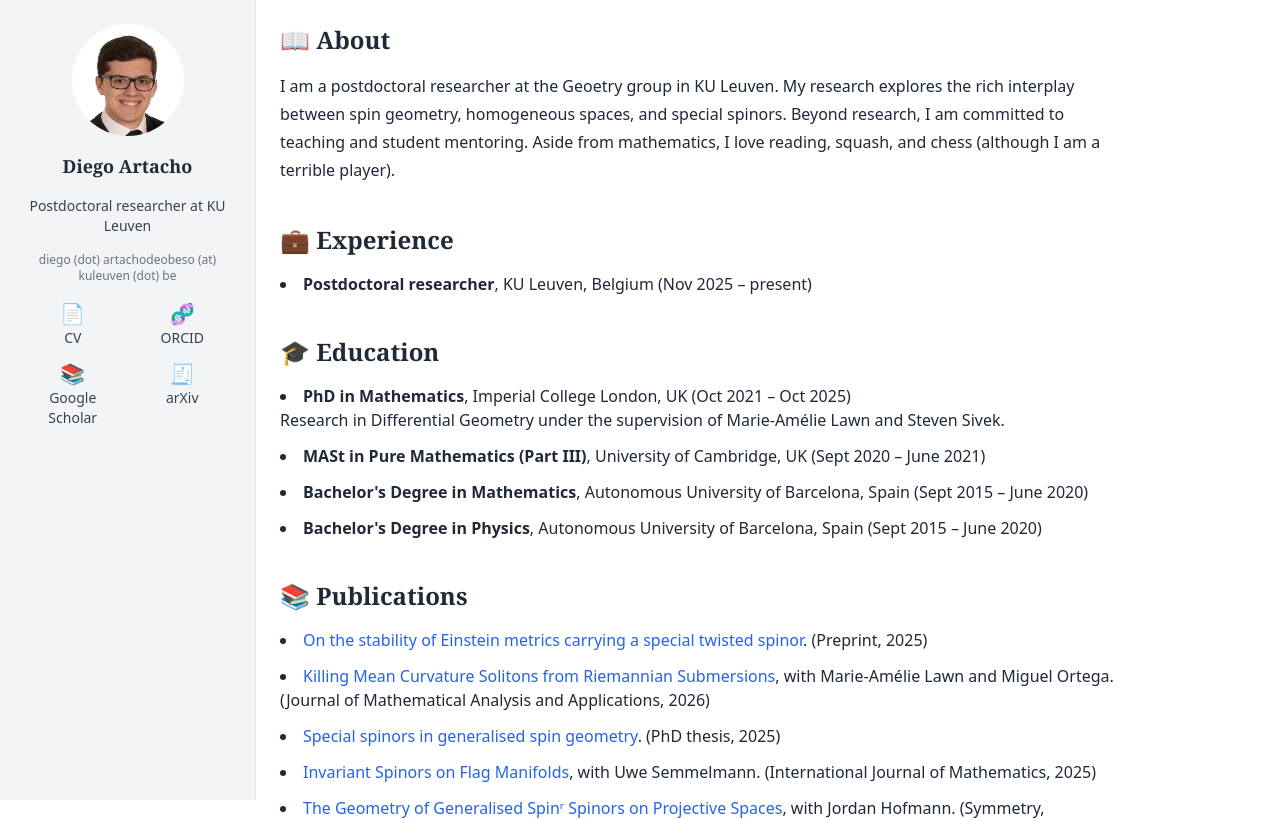
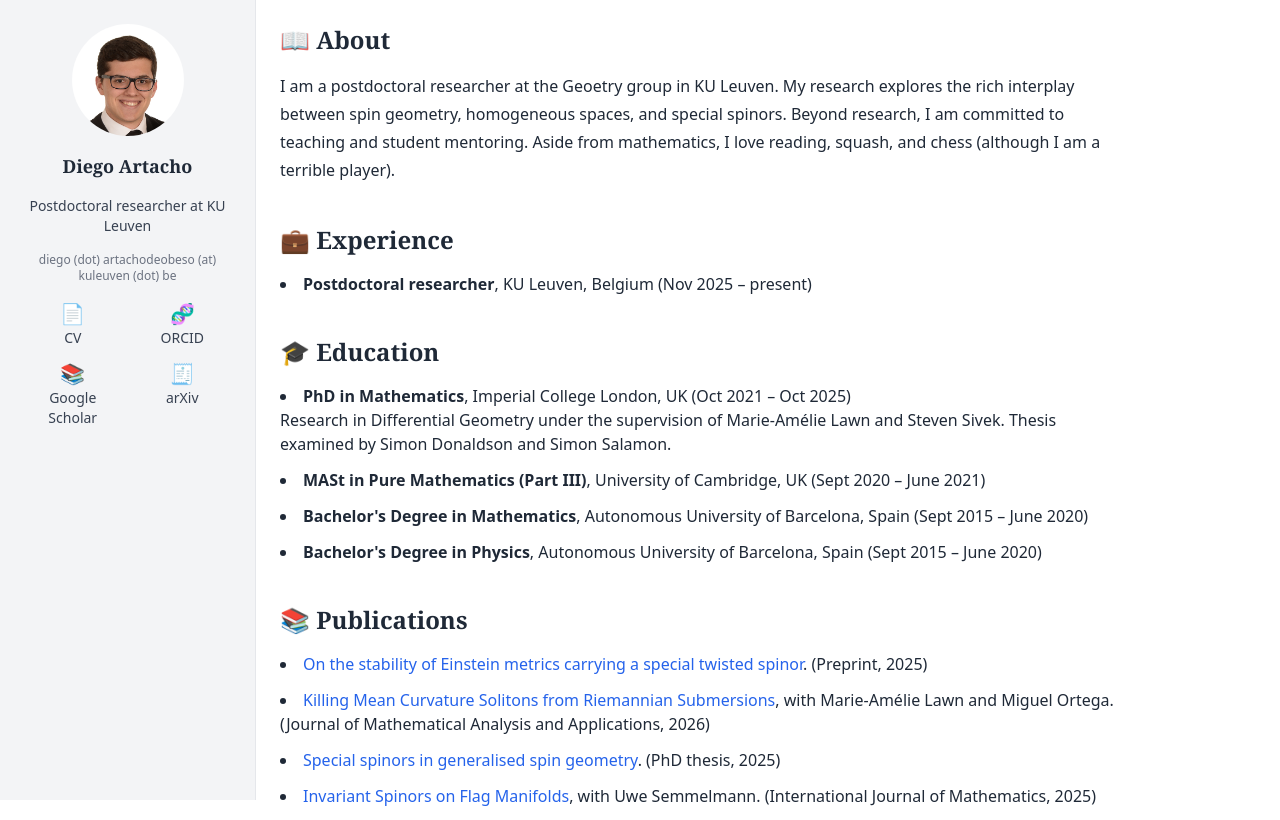
Before and after one commit to diegoartacho/diegoartacho, a Next.js app: page / in a window 1280 px wide. Shown: the top 820 px of the page. Built offline with nearby package versions, Linux system fonts and the light colour scheme.

Commit message:
added thesis examiners

```diff
--- a/app/page.jsx
+++ b/app/page.jsx
@@ -25,6 +25,7 @@ export default function Home() {
       <strong>PhD in Mathematics</strong>, Imperial College London, UK (Oct 2021 – Oct 2025)
       <br />
       Research in Differential Geometry under the supervision of Marie-Amélie Lawn and Steven Sivek.
+      Thesis examined by Simon Donaldson and Simon Salamon.
     </li>
     <li>
       <strong>MASt in Pure Mathematics (Part III)</strong>, University of Cambridge, UK (Sept 2020 – June 2021)
```
